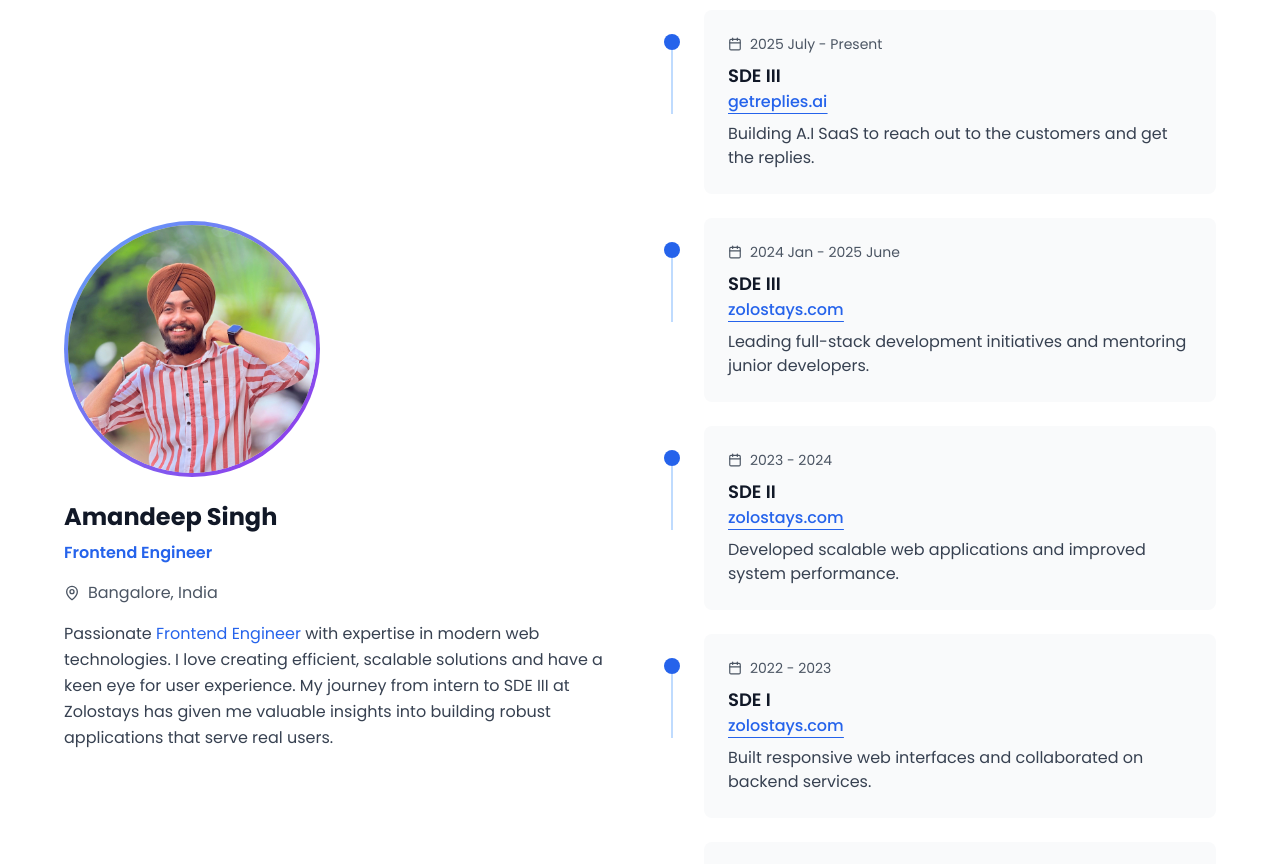
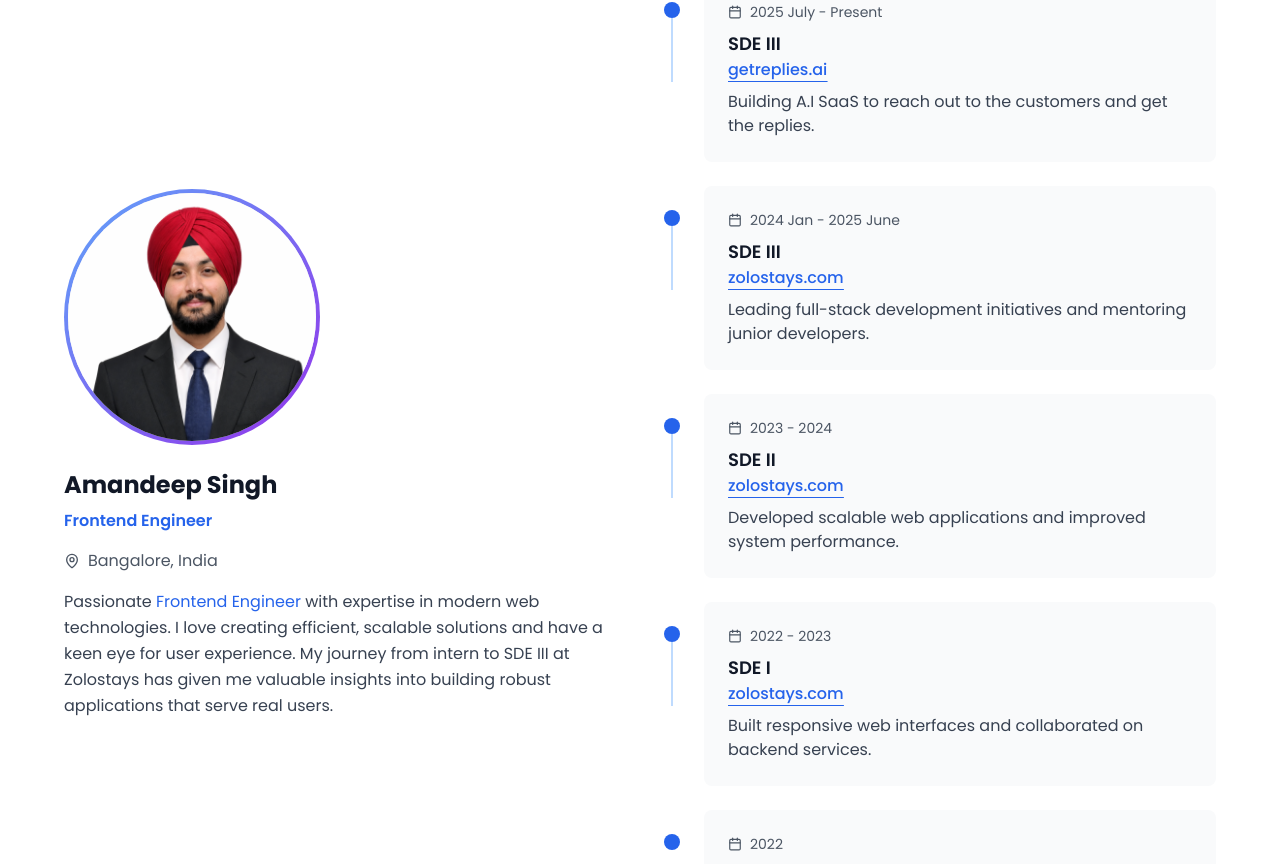
Before and after one commit to Amandeep-tech/portfolio, a React (Vite) app: page / in a window 1280 px wide. Shown: the part 854-1718 px from the top of the page. Built offline with nearby package versions, Linux system fonts and the light colour scheme.

Commit message:
update photo

```diff
--- a/src/components/About.tsx
+++ b/src/components/About.tsx
@@ -66,7 +66,7 @@ const About = () => {
                       // 2. Use a public image hosting service like Imgur
                       // 3. Store the image in your project's public folder
                       // 4. Use a placeholder service temporarily
-                      src="/assets/images/myPhoto.jpeg"
+                      src="/assets/images/myAIPhoto2.png"
                       alt="Amandeep Singh"
                       className="w-full h-full rounded-full object-cover"
                     />
--- a/src/components/Hero.tsx
+++ b/src/components/Hero.tsx
@@ -38,7 +38,7 @@ const Hero = () => {
   return (
     <section
       id="home"
-      className="mt-[8rem] flex items-center justify-center  dark:from-gray-900 dark:via-gray-800 dark:to-blue-900"
+      className="mt-[6rem] flex items-center justify-center  dark:from-gray-900 dark:via-gray-800 dark:to-blue-900"
     >
       <div className="container mx-auto px-4 sm:px-6 lg:px-8 text-center">
         <div className="max-w-4xl mx-auto">
```
Also changed, not shown: public/assets/images/myAIPhoto2.png (added), public/assets/images/myPhoto.jpeg (deleted).
